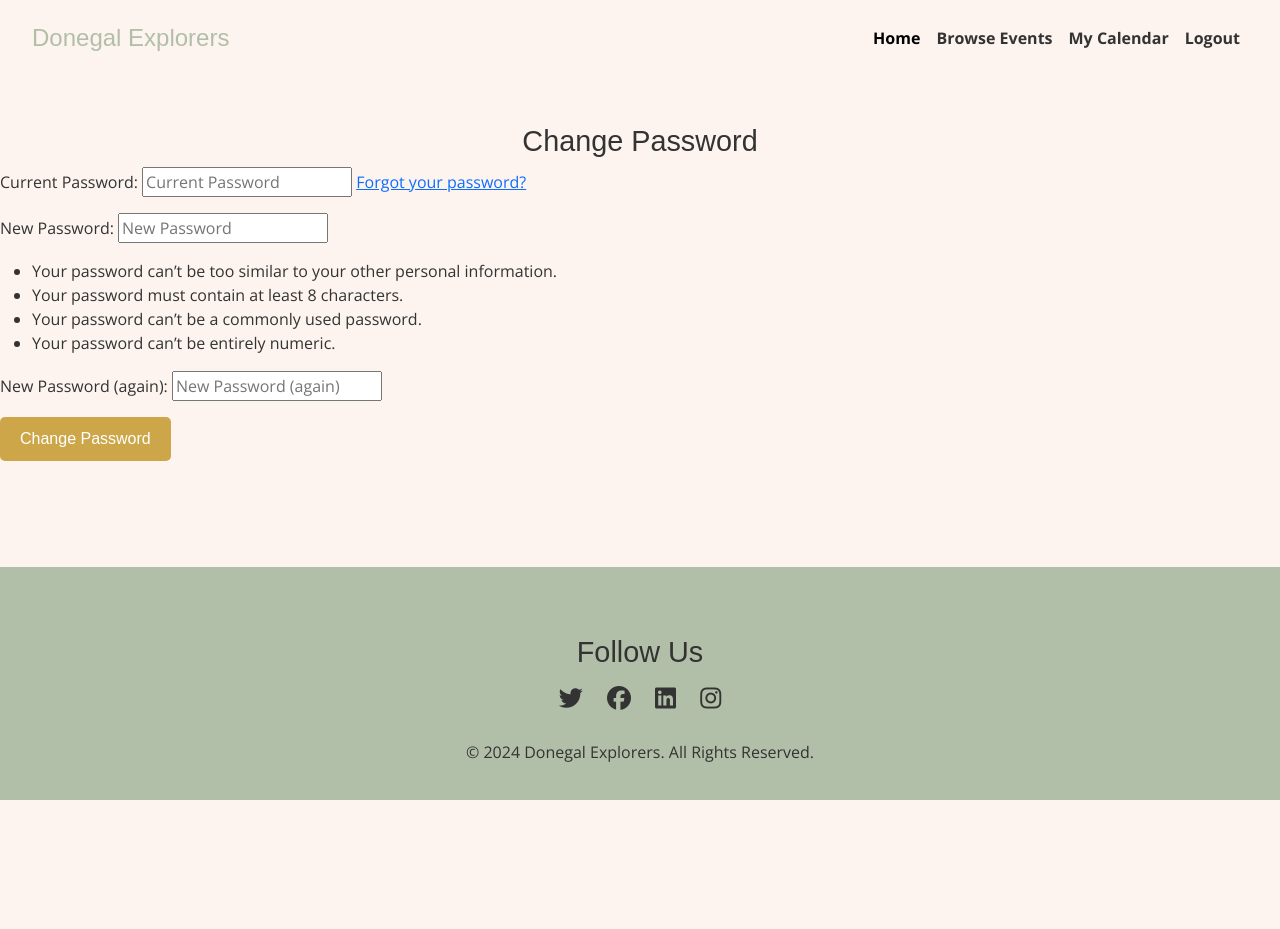
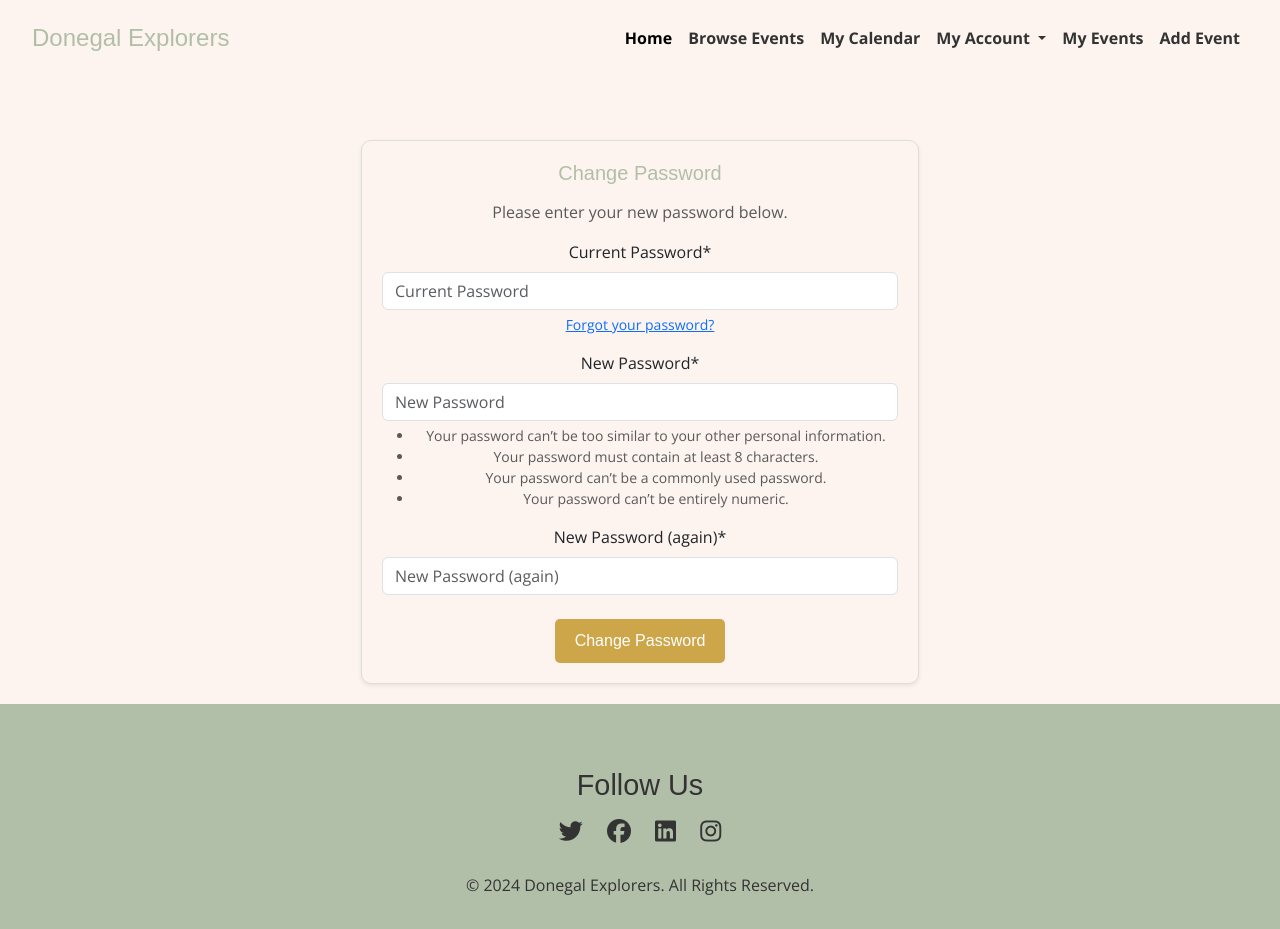
Before and after one commit to SophieMcGee/donegalexplorers, a Django app: a page that uses templates/account/base.html in a window 1280 px wide. Before the commit the page ends 800 px from the top, so only its background shows below. Run offline with Django 4.2, Linux system fonts and the light colour scheme; the visitor is signed in with stand-in values (Sample User, id 1); parts of the project's set-up code (start-up, migrations or seed data) failed here and were passed over; some libraries are stand-ins or nearby versions.

Commit message:
Add dropdown to menu, update password change process, add success message

```diff
--- a/templates/account/base.html
+++ b/templates/account/base.html
@@ -1,3 +1,4 @@
+{% extends "base_layout.html" %}
 {% load static %}
 <!DOCTYPE html>
 <html lang="en">
@@ -21,7 +22,7 @@
 </head>
 <body>
 
-    <div class="flex-container">
+    <div class="flex-container d-flex flex-column min-vh-100">
         {% block navbar %}
         <!-- Navigation -->
         <nav class="navbar navbar-custom navbar-expand-sm">
@@ -42,8 +43,14 @@
                             <a class="nav-link" href="{% url 'my_calendar' %}">My Calendar</a>
                         </li>
                         {% if user.is_authenticated %}
-                        <li class="nav-item">
-                            <a class="nav-link" href="{% url 'account_logout' %}">Logout</a>
+                        <li class="nav-item dropdown">
+                            <a class="nav-link dropdown-toggle" href="#" id="accountDropdown" role="button" data-bs-toggle="dropdown" aria-expanded="false">
+                                My Account
+                            </a>
+                            <ul class="dropdown-menu dropdown-menu-end" aria-labelledby="accountDropdown">
+                                <li><a class="dropdown-item" href="{% url 'account_change_password' %}">Change Password</a></li>
+                                <li><a class="dropdown-item" href="{% url 'account_logout' %}">Logout</a></li>
+                            </ul>
                         </li>
                         {% else %}
                         <li class="nav-item">
@@ -59,14 +66,14 @@
         </nav>
         {% endblock navbar %}
 
-        <main class="container-custom mt-5">
+        <main class="container-custom mt-5 flex-grow-1">
             {% block content %}
-            <!-- Content Goes Here -->
+            <!-- Account-specific content goes here -->
             {% endblock content %}
         </main>
 
         <!-- Footer -->
-        <footer class="footer-custom">
+        <footer class="footer-custom mt-auto py-3">
             <!-- Social Media Section -->
             <section class="container text-center mt-5">
                 <h3>Follow Us</h3>
--- a/templates/account/password_change.html
+++ b/templates/account/password_change.html
@@ -1,10 +1,31 @@
 {% extends "account/base.html" %}
+{% load crispy_forms_tags %}
 {% block title %}Change Password{% endblock title %}
 {% block content %}
-    <h1>Change Password</h1>
-    <form method="post">
-        {% csrf_token %}
-        {{ form.as_p }}
-        <button type="submit" class="btn btn-custom">Change Password</button>
-    </form>
+<div class="container">
+    <div class="col-md-6 mx-auto mt-3">
+        <div class="card card-custom shadow-sm">
+            <div class="card-body">
+                <h1 class="card-title text-center">Change Password</h1>
+                <p class="text-muted text-center">Please enter your new password below.</p>
+                <!-- Message Block -->
+                {% if messages %}
+                <ul class="messages">
+                    {% for message in messages %}
+                    <li class="alert alert-info">{{ message }}</li>
+                    {% endfor %}
+                </ul>
+                {% endif %}
+
+                <form method="post">
+                    {% csrf_token %}
+                    {{ form|crispy }}
+                    <div class="text-center mt-4">
+                        <button type="submit" class="btn btn-custom">Change Password</button>
+                    </div>
+                </form>
+            </div>
+        </div>
+    </div>
+</div>
 {% endblock content %}
--- a/templates/base_layout.html
+++ b/templates/base_layout.html
@@ -44,14 +44,20 @@
                         <a class="nav-link" href="{% url 'my_calendar' %}">My Calendar</a>
                     </li>
                     {% if user.is_authenticated %}
+                    <li class="nav-item dropdown">
+                        <a class="nav-link dropdown-toggle" href="#" id="accountDropdown" role="button" data-bs-toggle="dropdown" aria-expanded="false">
+                            My Account
+                        </a>
+                        <ul class="dropdown-menu dropdown-menu-end" aria-labelledby="accountDropdown">
+                            <li><a class="dropdown-item" href="{% url 'account_change_password' %}">Change Password</a></li>
+                            <li><a class="dropdown-item" href="{% url 'account_logout' %}">Logout</a></li>
+                        </ul>
+                    </li>
                     <li class="nav-item">
                         <a class="nav-link" href="{% url 'my_events' %}">My Events</a>
                     </li>
                     <li class="nav-item">
                         <a class="nav-link" href="{% url 'add_event' %}">Add Event</a>
-                    </li>
-                    <li class="nav-item">
-                        <a class="nav-link" href="{% url 'account_logout' %}">Logout</a>
                     </li>
                     {% else %}
                     <li class="nav-item">
--- a/templates/saved_events.html
+++ b/templates/saved_events.html
@@ -18,4 +18,3 @@
     {% endif %}
 </div>
 {% endblock content %}
-{% endblock content %}
```
Also changed, not shown: templates/account/must_change_password.html (deleted, +0 -11 lines), explorers/urls.py (line endings or trailing spaces). Lines whose indentation alone changed are shown as unchanged.
